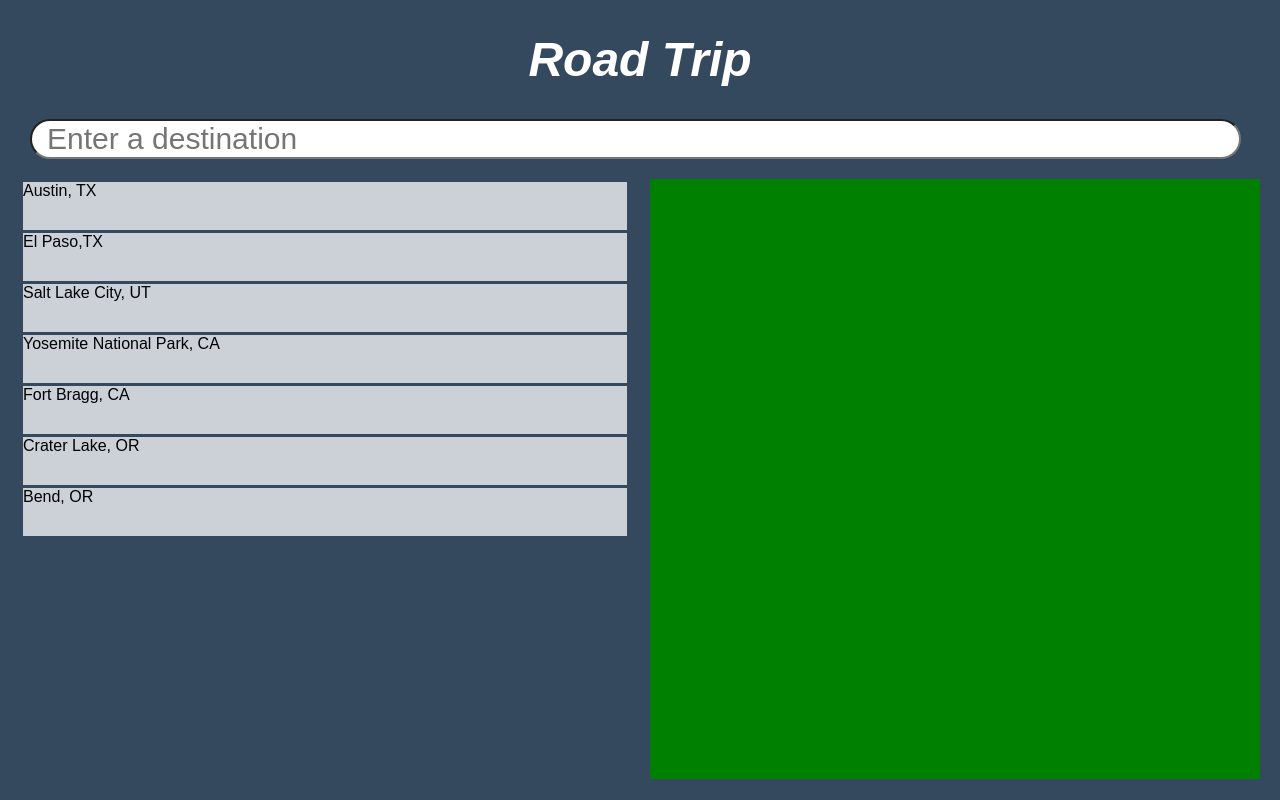
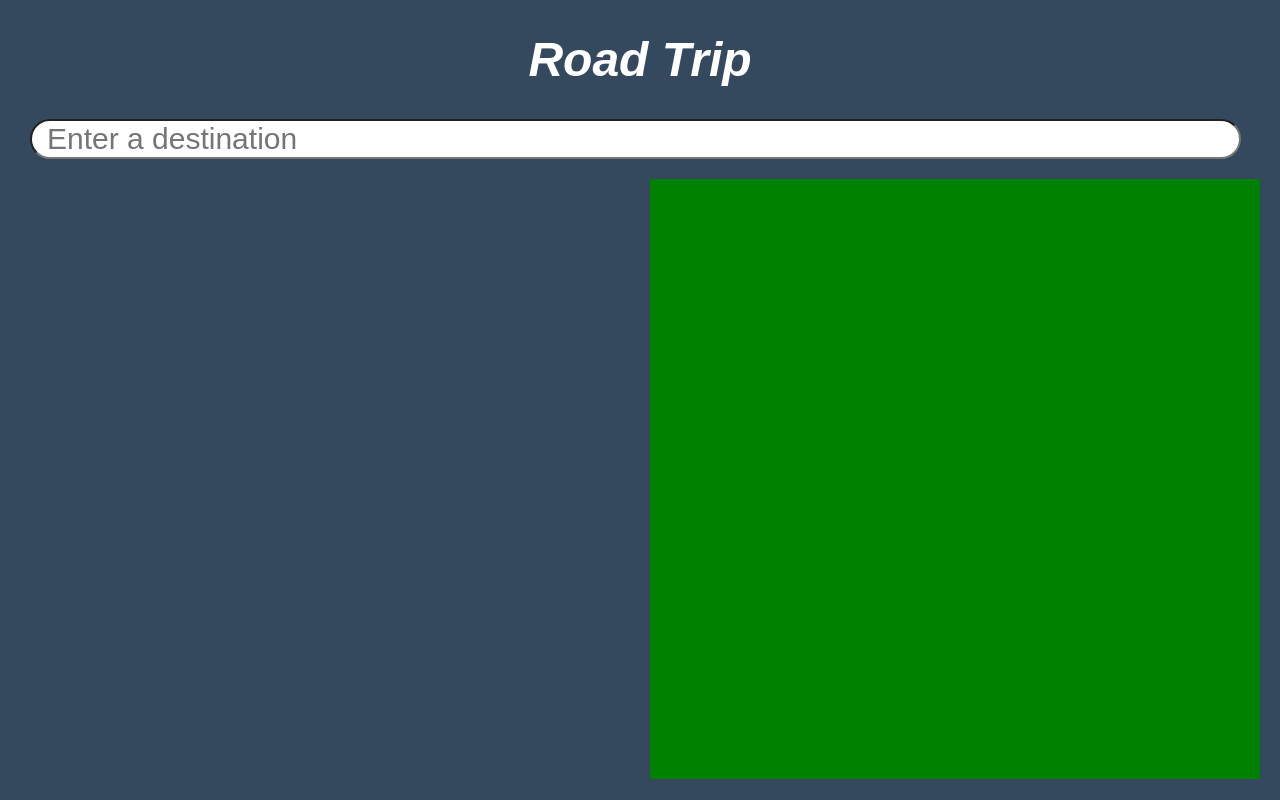
Before and after one commit to TheBrooks/road-trip, a React (Create React App) app: page / in a window 1280 px wide. Built offline with nearby package versions, Linux system fonts and the light colour scheme.

Commit message:
destination list now populates with inputs from LocationSearchBox

```diff
--- a/src/App.js
+++ b/src/App.js
@@ -5,13 +5,29 @@ import DestinationList from './Components/DestinationList/DestinationList.js';
 import DestinationMap from './Components/DestinationMap/DestinationMap.js';
 
 class App extends Component {
+  constructor(props){
+    super(props);
+
+    this.state = {
+      destinations: []
+    };
+
+    this.onSubmit = this.onSubmit.bind(this);
+  }
+
+  onSubmit(newDestination) {
+    this.setState((prevState, props) => {
+      return {destinations: [...prevState.destinations, newDestination]}
+    });
+  }
+
   render() {
     return (
       <div className="App">
         <h1 className="App-title"> Road Trip</h1>
-        <LocationSearchBox />
+        <LocationSearchBox onSubmit={this.onSubmit} />
         <div id="DestinationContainer">
-          <DestinationList />
+          <DestinationList destinations={this.state.destinations}/>
           <DestinationMap />
         </div>
       </div>
--- a/src/Components/DestinationList/DestinationList.js
+++ b/src/Components/DestinationList/DestinationList.js
@@ -4,20 +4,10 @@ import './DestinationList.css';
 export default class DestinationList extends React.Component {
 	constructor(props) {
 		super(props);
-
-		this.state = {
-			destinations: ["Austin, TX",
-	        "El Paso,TX",
-	        "Salt Lake City, UT",
-	        "Yosemite National Park, CA",
-	        "Fort Bragg, CA",
-	        "Crater Lake, OR",
-	        "Bend, OR",]
-		};
 	}
 
 	render() {
-		const destinationsListItems = this.state.destinations.map((dest) => <li>{dest}</li>);
+		const destinationsListItems = this.props.destinations.map((dest) => <li>{dest}</li>);
 
 		return (
 			<div className="DestinationList">
--- a/src/Components/LocationSearchBox/LocationSearchBox.js
+++ b/src/Components/LocationSearchBox/LocationSearchBox.js
@@ -17,8 +17,8 @@ export default class LocationSearchBox extends React.Component {
 	}
 
 	handleSubmit(event) {
-		alert('a name was submitted: ' + this.state.value);
 		event.preventDefault();
+		this.props.onSubmit(this.state.value);
 		this.setState({value: ''});
 	}
 
```
